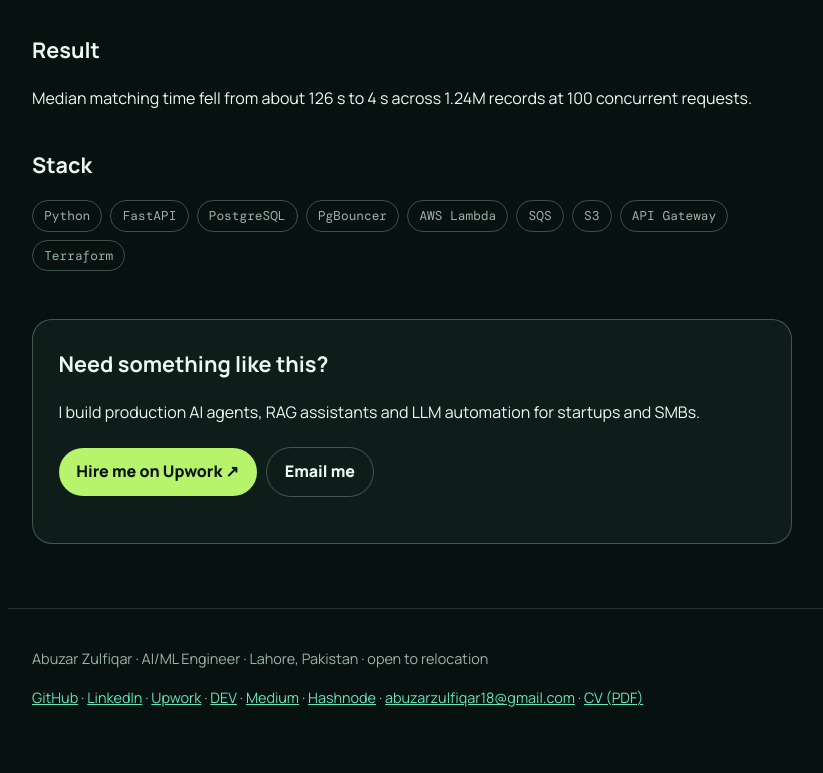
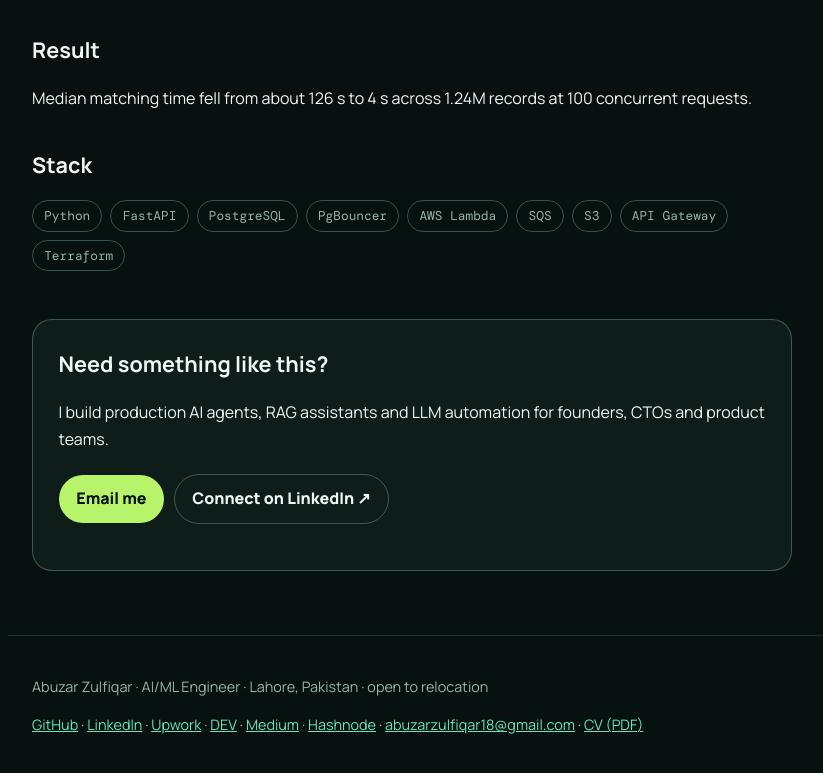
Before and after one commit to abuzar18/abuzar18.github.io, a plain HTML site: page projects/serverless-matching-30x/index.html in a window 1280 px wide. Shown: the part 899-1672 px from the top of the page, without its empty margins (92-915 px from the left). Before the commit the page ends 1648 px from the top, so only its background shows below. Drawn offline with nearby package versions, Linux system fonts and the light colour scheme.

Commit message:
Pages: email and LinkedIn as primary contact; independent positioning

```diff
--- a/projects/serverless-matching-30x/index.html
+++ b/projects/serverless-matching-30x/index.html
@@ -29,7 +29,7 @@
       <a href="../../projects/">Case studies</a>
       <a href="../../blog/">Writing</a>
       <a href="../../hire-ai-engineer/">Hire</a>
-      <a class="pg-cta" href="https://www.upwork.com/freelancers/abuzarz4" rel="noreferrer">Start a project ↗</a>
+      <a class="pg-cta" href="mailto:abuzarzulfiqar18@gmail.com">Get in touch ↗</a>
     </nav>
   </header>
   <main class="pg-main">
@@ -51,8 +51,8 @@
     </article>
     <aside class="pg-cta-box">
       <h2>Need something like this?</h2>
-      <p>I build production AI agents, RAG assistants and LLM automation for startups and SMBs.</p>
-      <p><a class="pg-btn" href="https://www.upwork.com/freelancers/abuzarz4" rel="noreferrer">Hire me on Upwork ↗</a> <a class="pg-btn pg-btn-ghost" href="mailto:abuzarzulfiqar18@gmail.com">Email me</a></p>
+      <p>I build production AI agents, RAG assistants and LLM automation for founders, CTOs and product teams.</p>
+      <p><a class="pg-btn" href="mailto:abuzarzulfiqar18@gmail.com">Email me</a> <a class="pg-btn pg-btn-ghost" href="https://www.linkedin.com/in/abuzar-zulfiqar/" rel="noreferrer">Connect on LinkedIn ↗</a></p>
     </aside>
   </main>
   <footer class="pg-footer">
```
